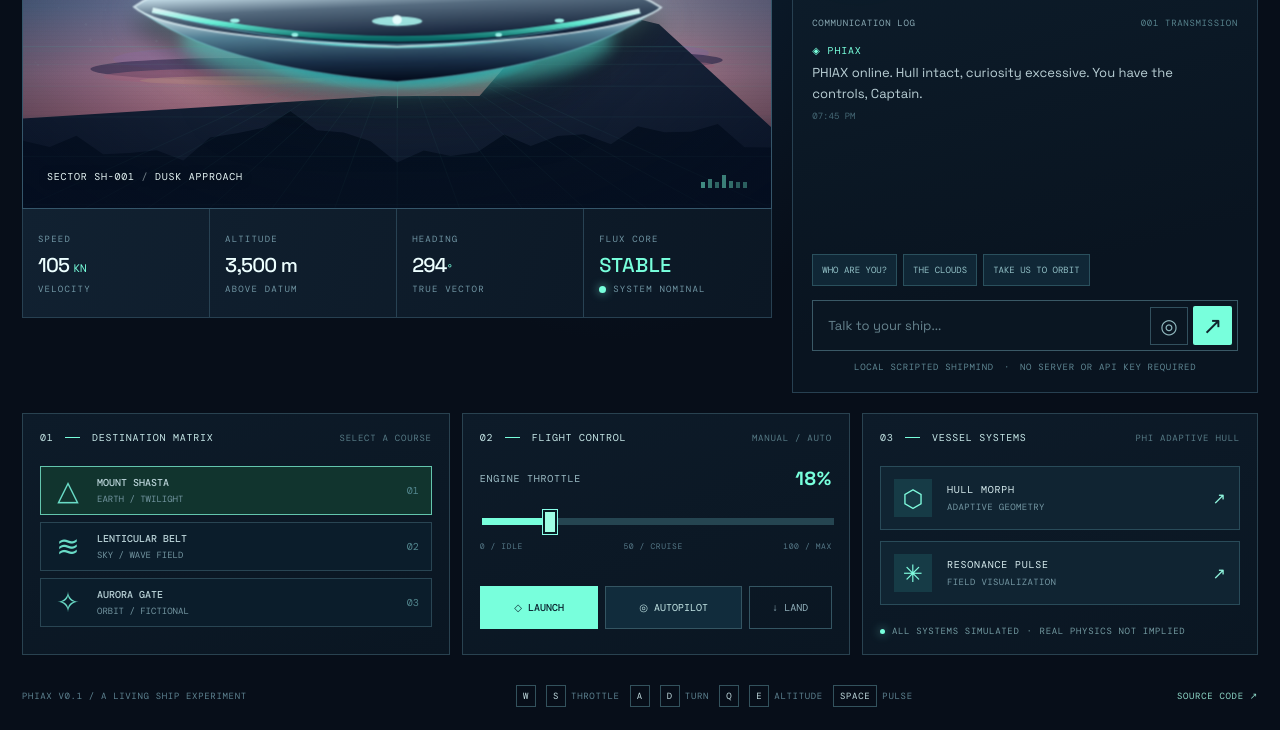
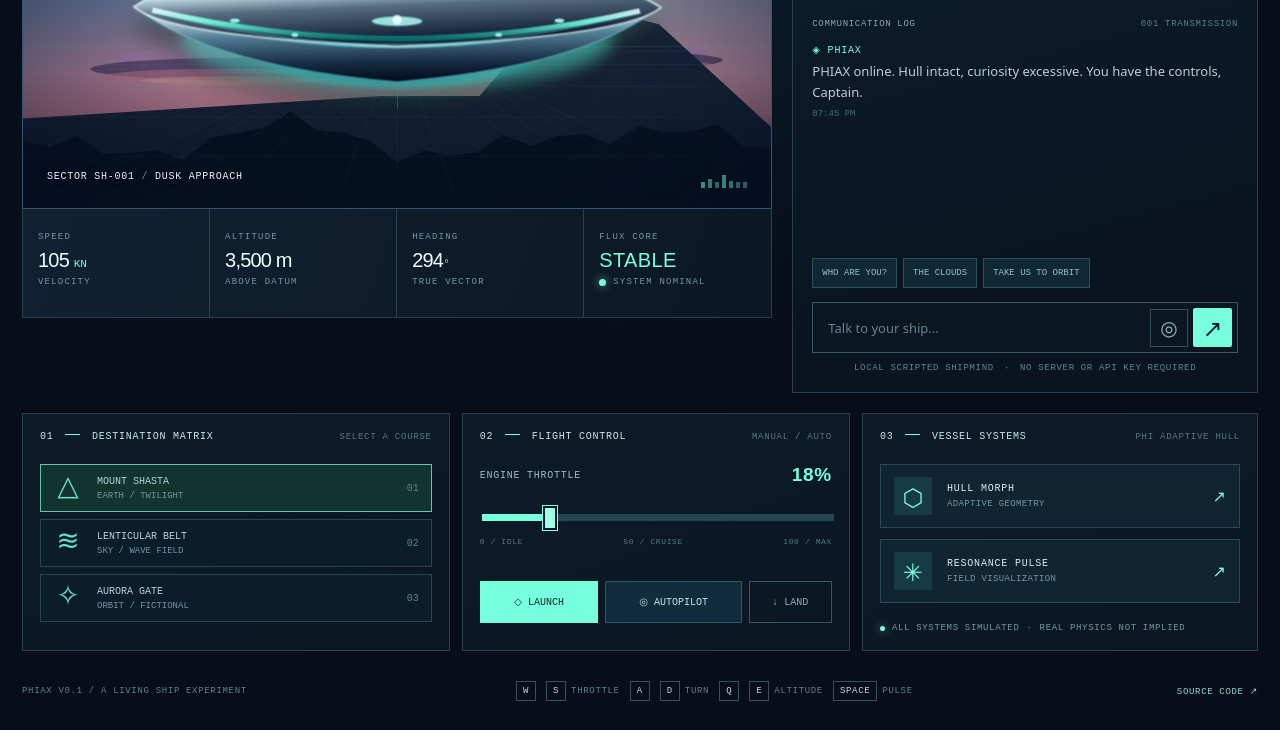
Before and after one commit to MichaelWave369/Phiax, a website with bundled scripts: page index.html in a window 1280 px wide. Shown: the part 375-1105 px from the top of the page. Built offline with nearby package versions, Linux system fonts and the light colour scheme.

Commit message:
fix: keep shipmind navigation, keyboard and offline behavior reliable

```diff
--- a/styles.css
+++ b/styles.css
@@ -1,4 +1,3 @@
-@import url('https://fonts.googleapis.com/css2?family=DM+Mono:wght@400;500&family=Space+Grotesk:wght@400;500;600;700&display=swap');
 :root{color-scheme:dark;--bg:#070e19;--panel:#0c1825;--panel2:#0b1723;--edge:#213849;--text:#e5f5f5;--muted:#75919d;--cyan:#78ffdc;--blue:#65d2f6;--orange:#ffc18f;font-family:'Space Grotesk',system-ui,Arial,sans-serif;font-synthesis:none}
 *{box-sizing:border-box}
 html{background:var(--bg);scroll-behavior:smooth}
```
